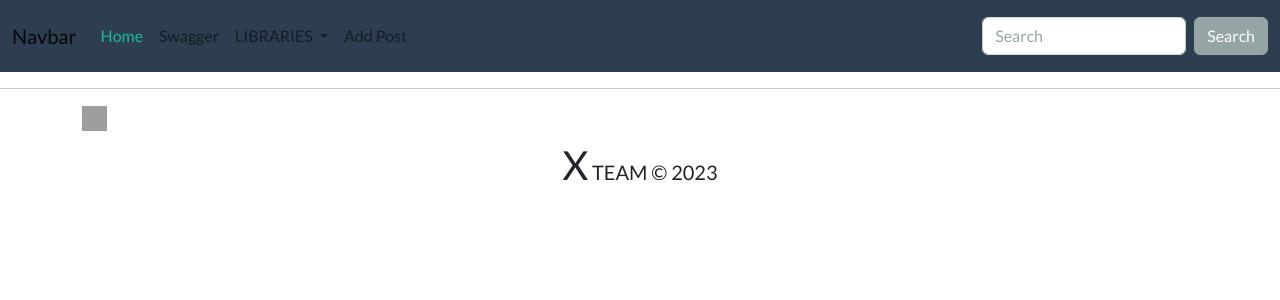
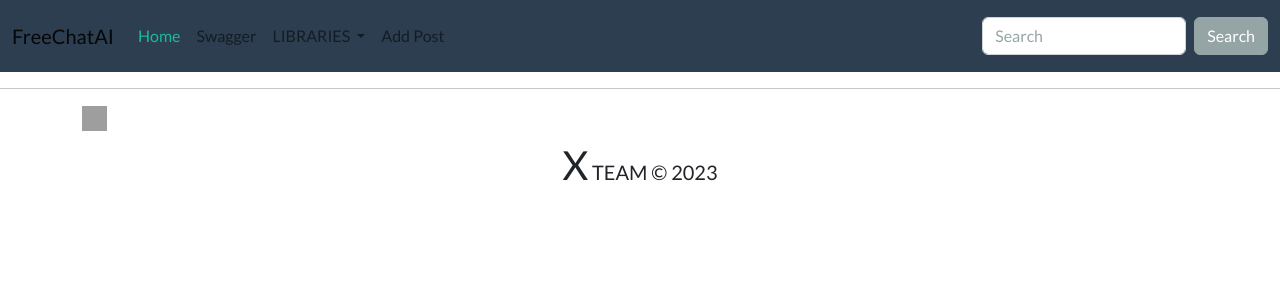
Before and after one commit to DenBilokon/FreeChatAi, a FastAPI app: template templates/base.html in a window 1280 px wide. Shown: the top 300 px of the page. Run offline with FastAPI, Linux system fonts and the light colour scheme; the template is opened without the code that fills it, so the values that code supplies are empty; parts of the project's set-up code (start-up, migrations or seed data) failed here and were passed over; some libraries are stand-ins or nearby versions; grey boxes are pictures that could not be loaded.

Commit message:
fix templates

```diff
--- a/templates/base.html
+++ b/templates/base.html
@@ -12,12 +12,12 @@
     <link rel="stylesheet" href="https://cdn.jsdelivr.net/npm/bootstrap-icons@1.10.5/font/bootstrap-icons.css">
 
     <link rel="shortcut icon" href="/static/img/fastapi_favicon.png">
-    <title>**StarsAPI**</title>
+    <title>**FreeChatAI**</title>
 </head>
 <body>
 <nav class="navbar navbar-expand-lg bg-primary" data-bs-theme="dark">
     <div class="container-fluid">
-        <a class="navbar-brand" href="/">Navbar</a>
+        <a class="navbar-brand" href="/">FreeChatAI</a>
         <button class="navbar-toggler" type="button" data-bs-toggle="collapse" data-bs-target="#navbarColor01"
                 aria-controls="navbarColor01" aria-expanded="false" aria-label="Toggle navigation">
             <span class="navbar-toggler-icon"></span>
--- a/templates/index.html
+++ b/templates/index.html
@@ -6,14 +6,14 @@
     <br>
     <div class="text-center">
         <a href="/">
-            <img class="blurred-edge" src="https://i.pinimg.com/originals/06/6c/fa/066cfa6fb310bcc93721f5baf26a56db.jpg"
+            <img class="blurred-edge" src="https://i.pinimg.com/originals/76/9c/11/769c11108c783baf78a2696bf9602387.gif"
                  height="350">
         </a>
     </div>
     <br>
     <div class="text-center">
         <a style="margin-left: 7cm;">
-            <img src="https://readme-typing-svg.herokuapp.com?color=F7C500&pause=2000&weight=700&lines=MAY+THE+FORCE+BE+WITH+YOU..."
+            <img src="https://readme-typing-svg.herokuapp.com?color=F7C500&pause=2000&weight=700&lines=ПИЙ+ПИВО+ОХОЛОДЖЕНИМ..."
                  height="100">
         </a>
     </div>
```
